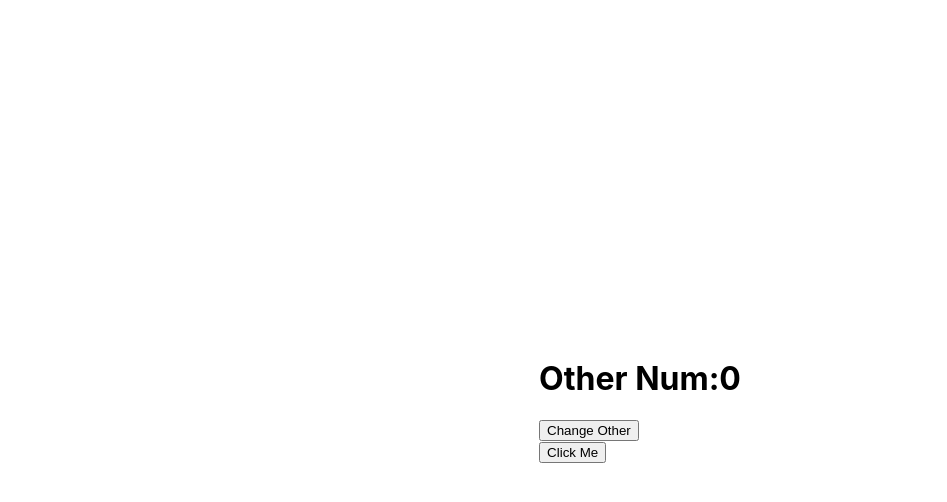
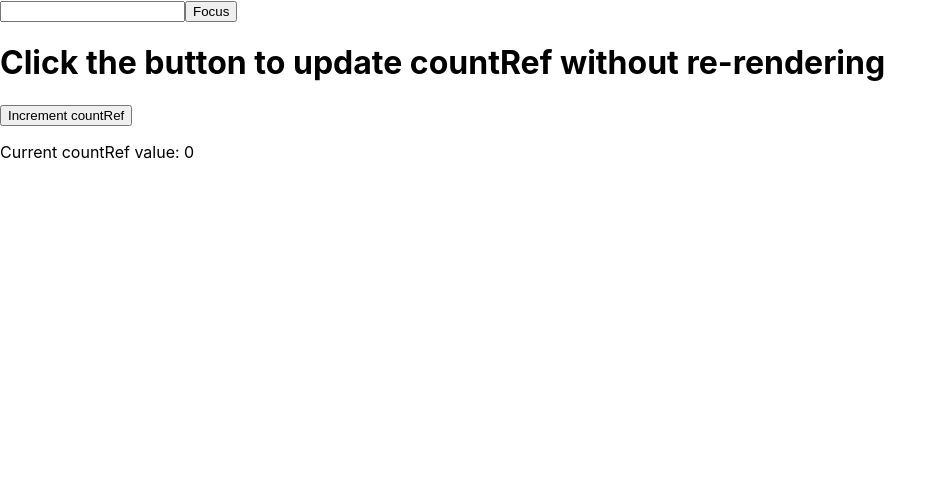
Before and after one commit to Tusharhotbit123/reactBasics, a React (Create React App) app: page / in a window 1280 px wide. Shown: the top 502 px of the page, without its empty margins (0-947 px from the left). Built offline with nearby package versions, Linux system fonts and the light colour scheme.

Commit message:
useRef hook

```diff
--- a/src/App.js
+++ b/src/App.js
@@ -1,44 +1,32 @@
-import { useState, useCallback } from "react";
-import "./App.css";
-
-
-function Child({handleClick}){
-
-  // console.log("the child has been rendered")
-
-  return(
-    <div>
-        <button onClick={handleClick}>Click Me</button>
-
-    </div>
-  )
-}
+import React, { useRef } from "react";
 
 function App() {
-  // const [num, setNum] = useState(0);
-  const [other,setOther]=useState(0);
+  // Use useRef to store a mutable value that does not trigger a re-render
+  const countRef = useRef(0);
+  const inputRef=useRef(null)
 
-  console.log("the parent has been rendered")
+  const handleClick = () => {
+    // Update the value of countRef without triggering a re-render
+    countRef.current = countRef.current + 1;
 
-  const handleClick=useCallback(()=>{
-            console.log("the child has been rendered")
-  },[])
+    if(countRef.current>=3)
+    console.log("Updated countRef:", countRef.current);
+  };
+
+  //used to foucs on an element
+  const handleFocus=()=>{
+    console.log(inputRef)
+    inputRef.current.focus()
+  }
 
   return (
-    <div
-      style={{
-        height: "100vh",
-        display: "flex",
-        flexDirection: "column",
-        justifyContent: "center",
-        alignItems: "center",
-      }}
-    >
-      <div>
-       <h1>Other Num:{other}</h1>
-       <button onClick={()=>setOther(other+1)}>Change Other</button>
-       <Child handleClick={handleClick}/>
-      </div>
+    <div>
+      <input ref={inputRef} type="name" />
+      <button onClick={handleFocus}>Focus</button>
+      <h1>Click the button to update countRef without re-rendering</h1>
+      <button onClick={handleClick}>Increment countRef</button>
+      {/* Displaying the value of countRef directly */}
+      <p>Current countRef value: {countRef.current}</p>
     </div>
   );
 }
```
